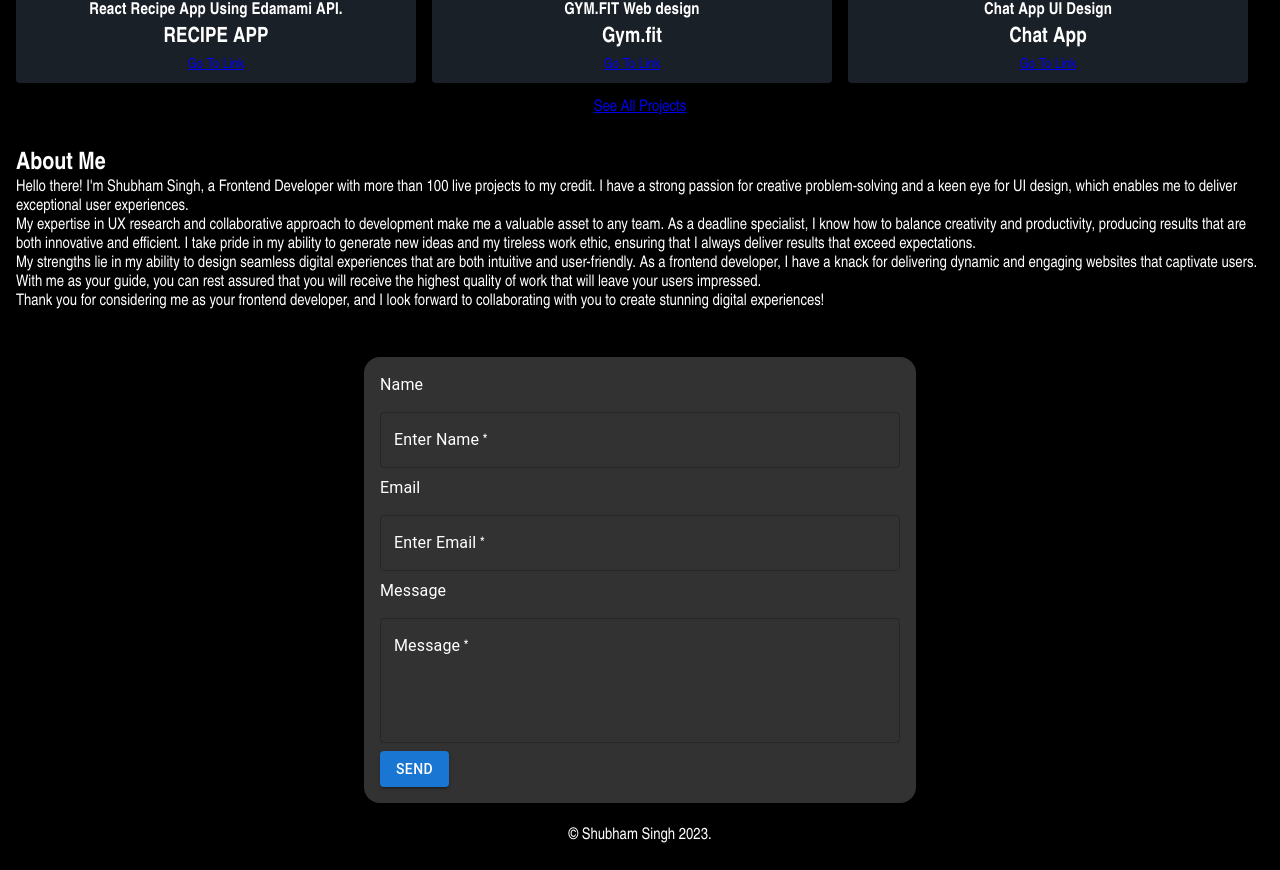
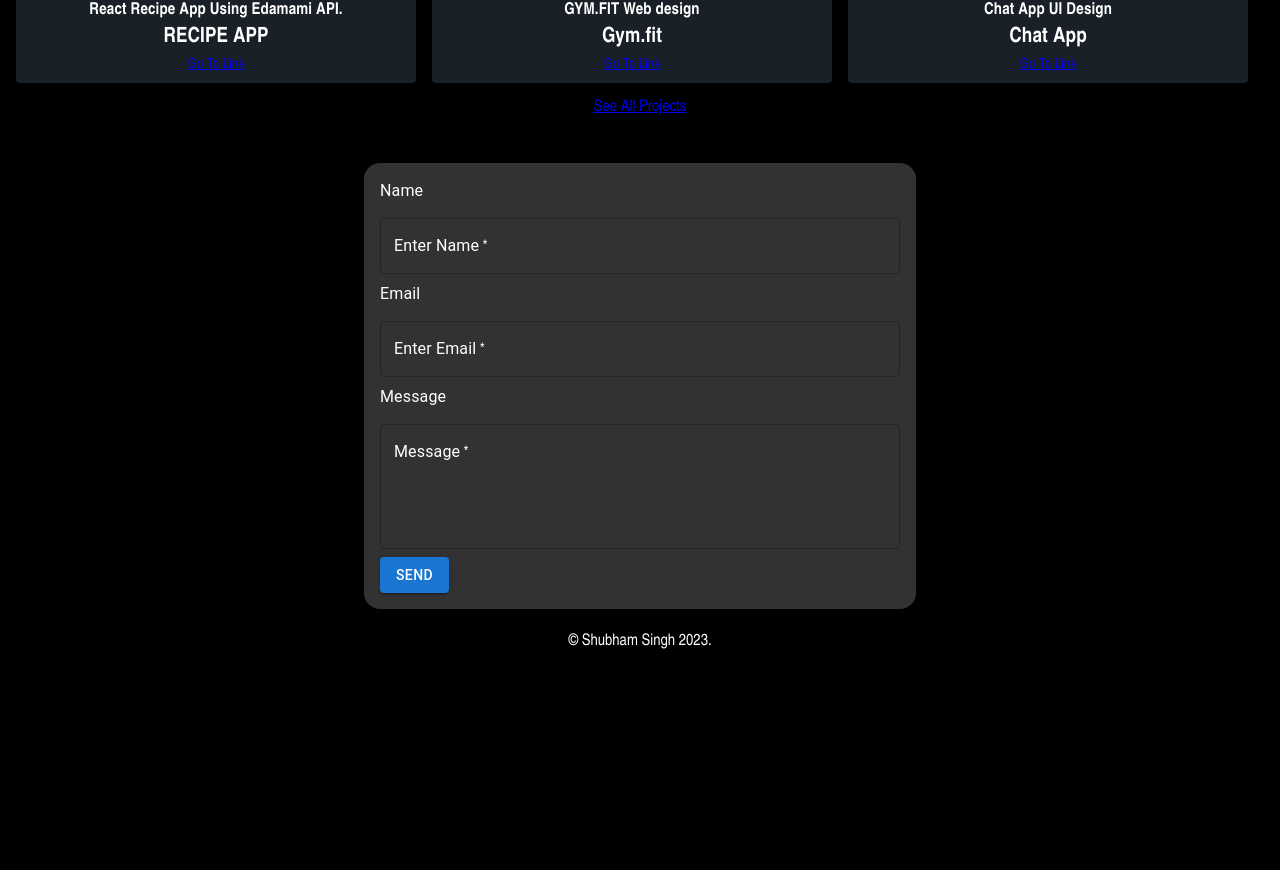
Before and after one commit to ShubhamSingh1112/portfolio, a React (Vite) app: page / in a window 1280 px wide. Shown: the part 1534-2404 px from the top of the page. After the commit the page ends 2210 px from the top, so only its background shows below. Built offline with nearby package versions, Linux system fonts and the light colour scheme.

Commit message:
About Us Section

```diff
--- a/src/pages/Home.jsx
+++ b/src/pages/Home.jsx
@@ -10,7 +10,6 @@ export default class Home extends Component {
       <div className="home-wrapper">
         <Introsection />
         <Portfoliogrid />
-        <Aboutsection />
         <Contactform />
       </div>
     )
```
